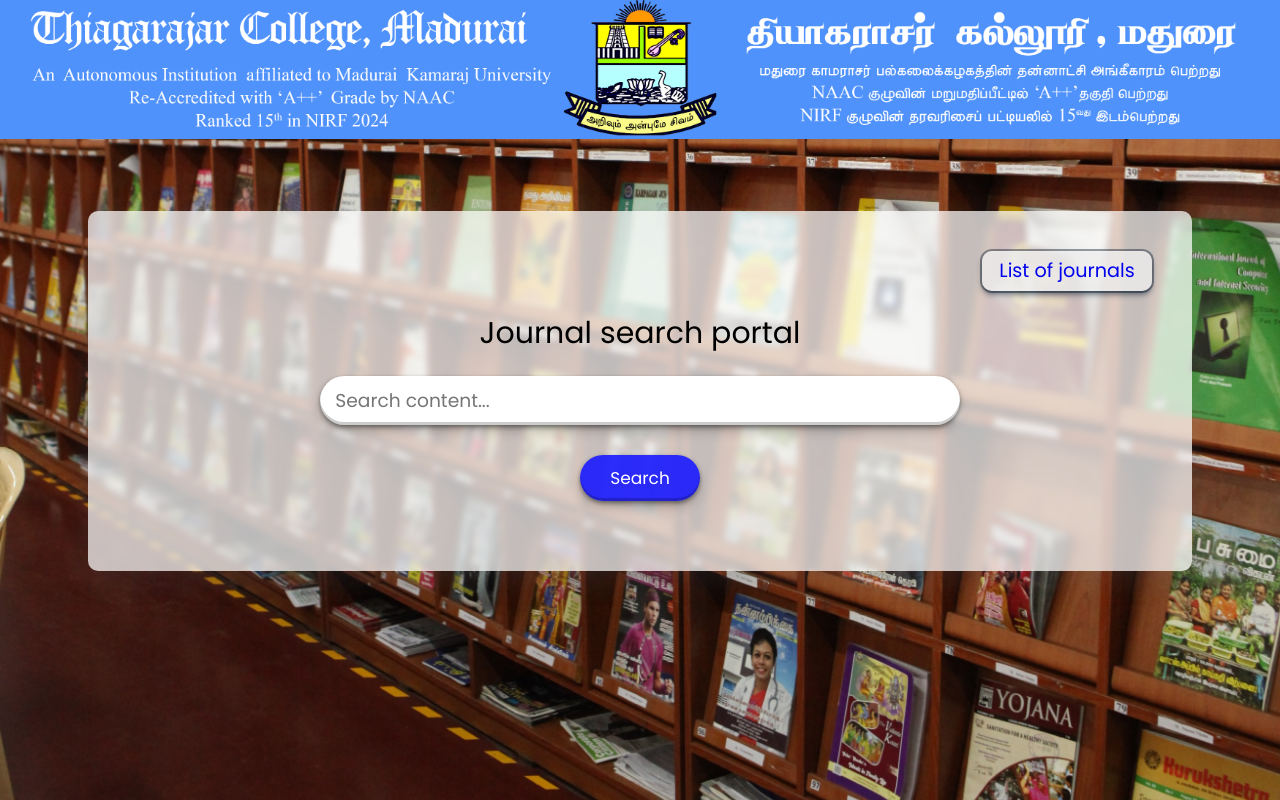
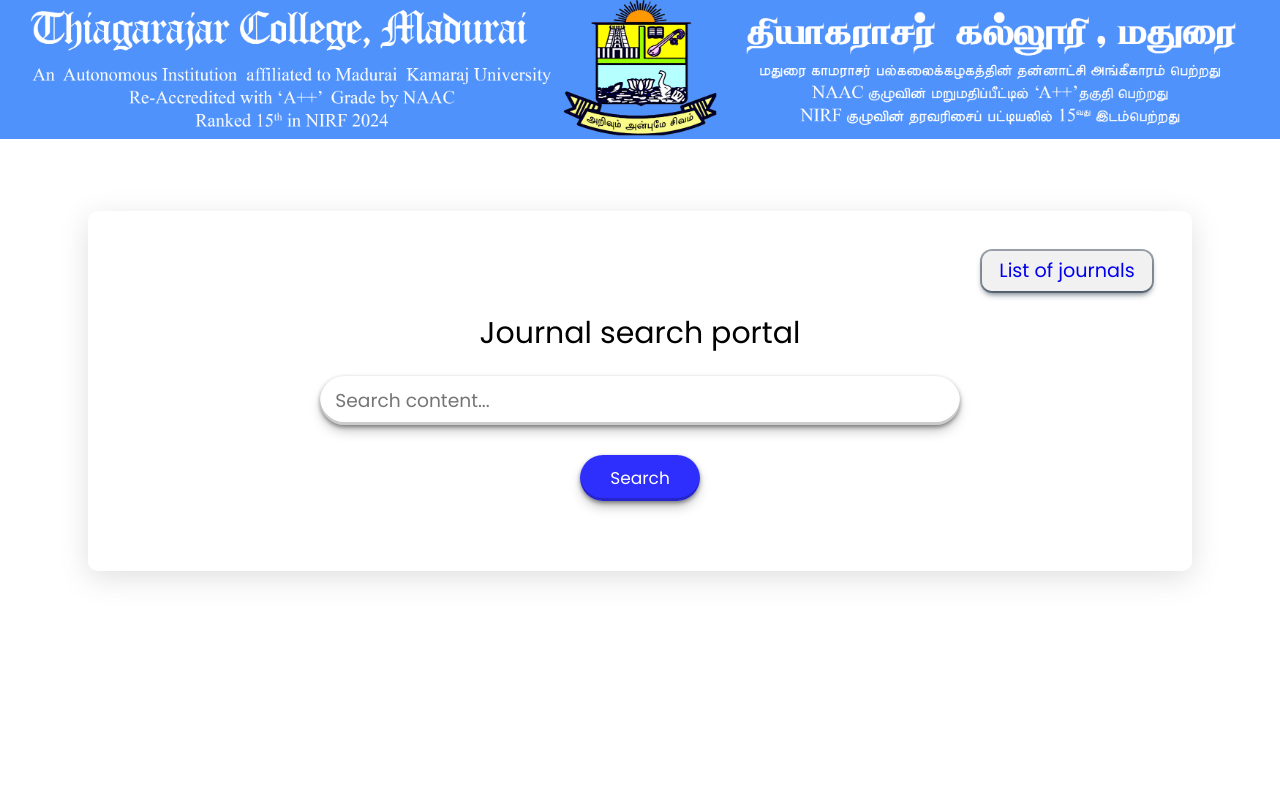
Before and after one commit to Vijay-vj-pro/TC-project, a Django app: page /search/ in a window 1280 px wide. Run offline with Django 5.2, Linux system fonts and the light colour scheme.

Commit message:
Button added and background changed by vijay

```diff
--- a/myproject/myapp/templates/search.html
+++ b/myproject/myapp/templates/search.html
@@ -10,7 +10,7 @@
         margin: 0;
         font-family: "Poppins", serif;
         font-size: larger;
-        background-image: url('{% static 'images/bg.jpg' %}');
+        /*background-image: url('{% static 'images/bg.jpg' %}');*/
         background-repeat: no-repeat;
         background-position:center;
         background-size: cover;
```
